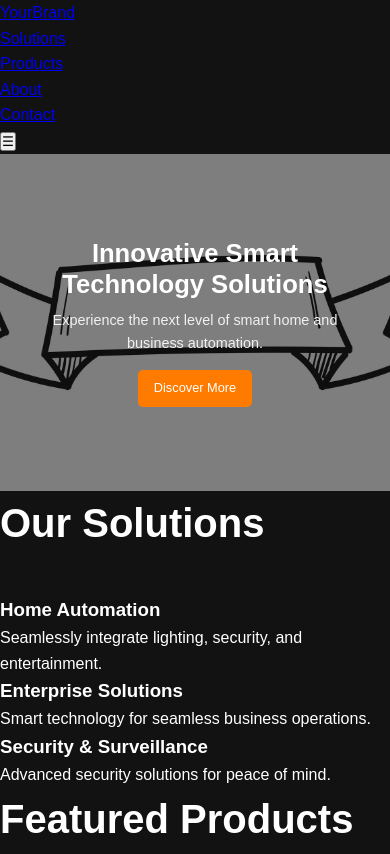
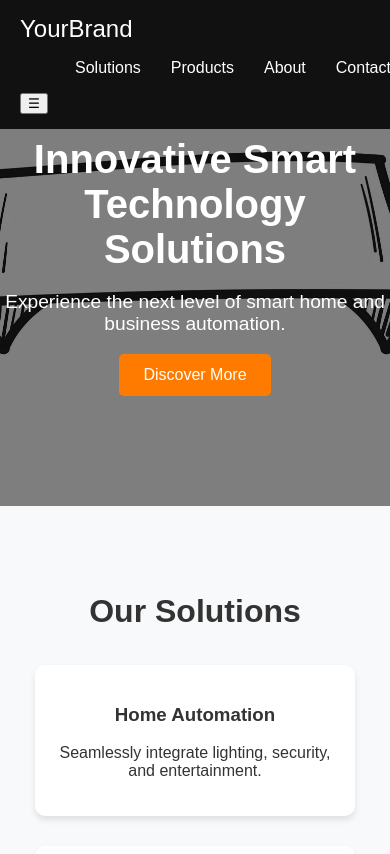
Before and after one commit to hovihov/hovllc, a plain HTML site: page index.html in a window 390 px wide. Shown: the top 854 px of the page. Drawn offline with Linux system fonts and the light colour scheme.

Commit message:
Update styles.css

```diff
--- a/styles.css
+++ b/styles.css
@@ -1,30 +1,57 @@
 /* General Styles */
-* {
+body {
+    font-family: Arial, sans-serif;
     margin: 0;
     padding: 0;
-    box-sizing: border-box;
+    background-color: #f8f9fa;
+    color: #333;
 }
 
-body {
-    font-family: 'Arial', sans-serif;
-    background-color: #121212;
-    color: #ffffff;
-    line-height: 1.6;
+/* Navigation Bar */
+.navbar {
+    position: fixed;
+    top: 0;
+    width: 100%;
+    background: #111;
+    padding: 15px 20px;
+    display: flex;
+    justify-content: space-between;
+    align-items: center;
+    z-index: 1000;
 }
 
-/* Hero Section - Smaller & Centered */
+.navbar .logo {
+    color: white;
+    font-size: 1.5rem;
+    text-decoration: none;
+}
+
+.nav-links {
+    list-style: none;
+    display: flex;
+}
+
+.nav-links li {
+    margin: 0 15px;
+}
+
+.nav-links a {
+    color: white;
+    text-decoration: none;
+    font-size: 1rem;
+}
+
+/* Hero Section */
 .hero {
     position: relative;
-    width: 100%;
-    height: 45vh; /* Reduce height */
+    height: 60vh;
     background: url('hero-bg.jpg') center/cover no-repeat;
     display: flex;
-    align-items: center; /* Center vertically */
-    justify-content: center; /* Center horizontally */
+    align-items: center;
+    justify-content: center;
     text-align: center;
 }
 
-/* Dark Overlay for Readability */
 .hero-overlay {
     position: absolute;
     width: 100%;
@@ -32,131 +59,62 @@ body {
     background: rgba(0, 0, 0, 0.5);
 }
 
-/* Hero Content */
 .hero-content {
     position: relative;
-    z-index: 2;
+    color: white;
     max-width: 600px;
-    width: 90%;
-    text-align: center;
-    padding: 15px;
 }
 
-/* Heading & Text */
 .hero h1 {
-    font-size: 2rem; /* Reduce size */
+    font-size: 2.5rem;
     margin-bottom: 10px;
-    line-height: 1.2;
-    color: #fff;
 }
 
 .hero p {
-    font-size: 1rem; /* Reduce size */
-    margin-bottom: 15px;
-    color: #f1f1f1;
+    font-size: 1.2rem;
 }
 
-/* Call-to-Action Button */
 .btn {
     display: inline-block;
     background-color: #ff7b00;
     color: white;
-    padding: 10px 20px;
+    padding: 12px 24px;
     text-decoration: none;
     border-radius: 5px;
-    font-size: 0.9rem;
-    transition: 0.3s ease;
 }
 
-.btn:hover {
-    background-color: #e66a00;
-}
-
-/* Mobile Optimization */
-@media (max-width: 768px) {
-    .hero {
-        height: 40vh; /* Even smaller on mobile */
-    }
-
-    .hero h1 {
-        font-size: 1.6rem;
-    }
-
-    .hero p {
-        font-size: 0.9rem;
-    }
-
-    .btn {
-        font-size: 0.8rem;
-        padding: 8px 16px;
-    }
-}
-
-
-/* Services Section */
-#services {
-    padding: 80px 20px;
+/* Sections */
+section {
+    padding: 60px 20px;
     text-align: center;
-    background: #1a1a1a;
 }
 
 .section-title {
-    font-size: 2.5rem;
-    margin-bottom: 40px;
+    font-size: 2rem;
+    margin-bottom: 20px;
 }
 
-.services-container {
+/* Cards */
+.solutions-container, .products-container {
     display: flex;
+    justify-content: center;
     flex-wrap: wrap;
-    justify-content: center;
-    gap: 20px;
 }
 
-.service-card {
-    width: 280px;
-    background: #222;
+.solution-card, .product-card {
+    background: white;
     padding: 20px;
     margin: 15px;
     border-radius: 10px;
     text-align: center;
-    transition: transform 0.3s;
-    box-shadow: 0px 4px 6px rgba(255, 255, 255, 0.1);
+    width: 280px;
+    box-shadow: 0px 4px 6px rgba(0, 0, 0, 0.1);
 }
 
-.service-card img {
-    width: 100%;
-    border-radius: 10px;
-}
-
-.service-card:hover {
-    transform: scale(1.05);
-}
-
-/* Testimonials */
-#testimonials {
-    padding: 60px 20px;
-    text-align: center;
-    background: #282828;
-}
-
-.testimonial {
-    max-width: 600px;
-    margin: 20px auto;
-    font-size: 1.2rem;
-    font-style: italic;
-    border-left: 5px solid #ff7b00;
-    padding-left: 15px;
-}
-
-/* Contact */
-#contact {
-    padding: 60px 20px;
-    text-align: center;
-    background: #1a1a1a;
-}
-
+/* Footer */
 footer {
     background: #111;
+    color: white;
+    text-align: center;
     padding: 20px;
-    text-align: center;
 }
```
